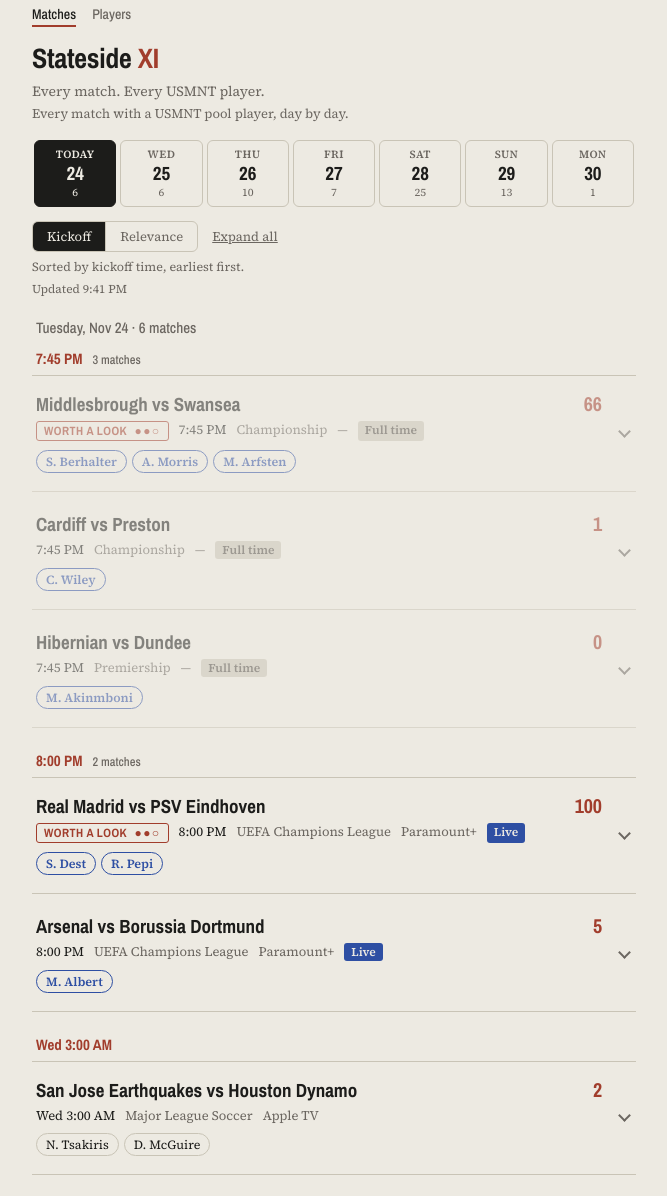
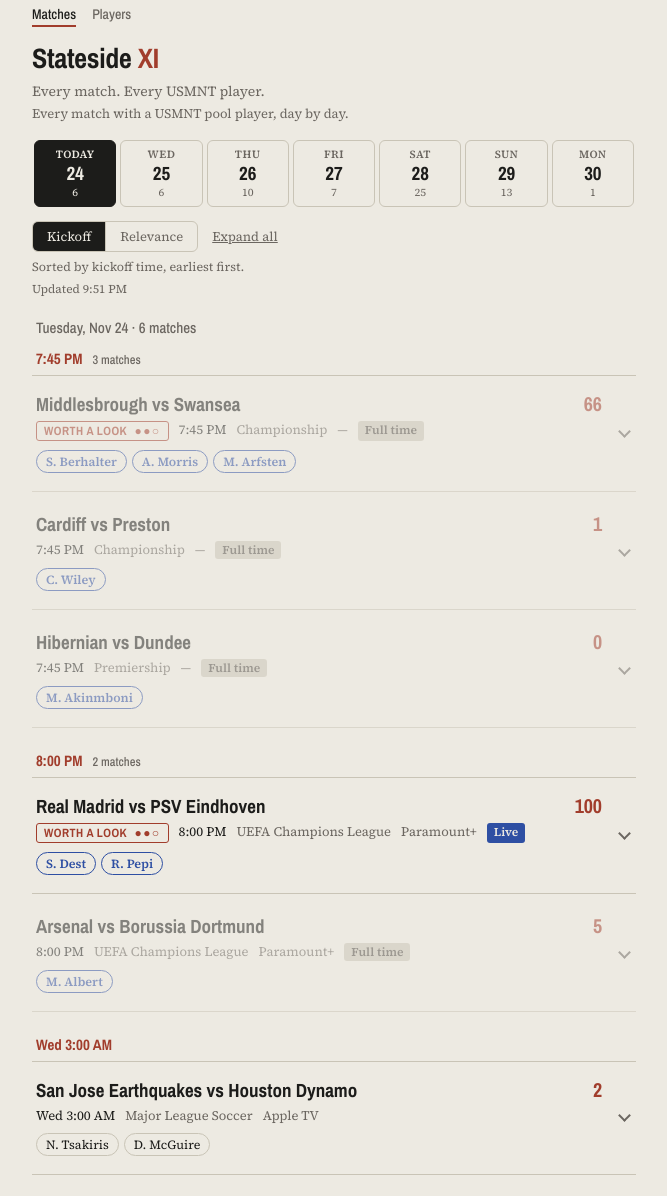
Before and after one commit to caroclassic/pool-watch, a plain HTML site: page index.html in a window 1280 px wide. Shown: the part 25-1221 px from the top of the page, without its empty margins (306-973 px from the left). Drawn offline with nearby package versions, Linux system fonts and the light colour scheme.

Commit message:
Pool Watch: 2026-11-24 15:51 CST

```diff
--- a/index.html
+++ b/index.html
@@ -261,7 +261,7 @@
           <button type="button" data-sort="time" aria-pressed="true" title="Earliest kickoff first">Kickoff</button>
           <button type="button" data-sort="rank" aria-pressed="false" title="Matches where USMNT players are most likely to play first">Relevance</button>
         </div><button type="button" class="link-btn" id="expand-all">Expand all</button></div><p class="sort-hint" id="sort-hint" aria-live="polite" data-time="Sorted by kickoff time, earliest first." data-rank="Sorted by USMNT relevance — matches where pool players are most likely to play come first.">Sorted by kickoff time, earliest first.</p>
-      <p class="generated" id="generated" data-utc="2026-11-24T21:41+00:00">Updated 2026-11-24T21:41+00:00 UTC</p>
+      <p class="generated" id="generated" data-utc="2026-11-24T21:51+00:00">Updated 2026-11-24T21:51+00:00 UTC</p>
     </header>
     <main id="list">
     <section class="day" data-date="2026-11-24" hidden>
@@ -389,7 +389,7 @@
                   <span class="player-note">confirmed on the bench</span>
                 </div></div>
       </details>
-      <details class="card" data-rank="3" data-ko="2026-11-24T20:00:00+00:00" data-status="live" data-tier="" data-pids="486522">
+      <details class="card card-finished" data-rank="3" data-ko="2026-11-24T20:00:00+00:00" data-status="finished" data-tier="" data-pids="486522">
         <summary>
           <div class="card-rank">03</div>
           <div class="card-body">
@@ -401,7 +401,7 @@
               <time class="kickoff" data-utc="2026-11-24T20:00:00+00:00">2026-11-24T20:00:00+00:00</time>
               <span class="dim">UEFA Champions League</span>
               <span class="dim">Paramount+</span>
-              <span class="tag tag-live">Live</span>
+              <span class="tag tag-final">Full time</span>
             </div>
             <div class="chips"><span class="chip chip-confirmed">M. Albert</span></div>
           </div>
```
